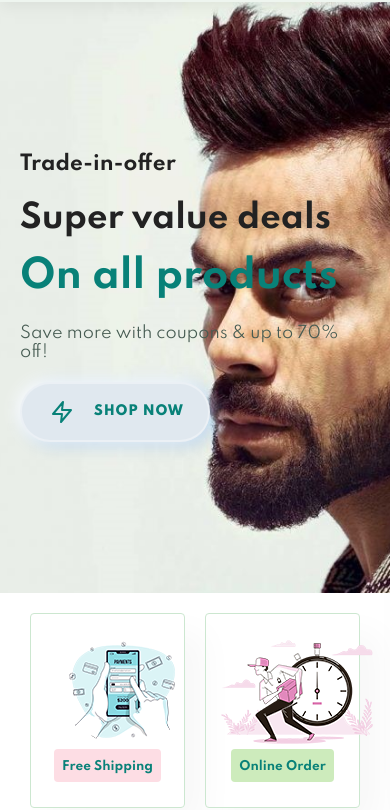
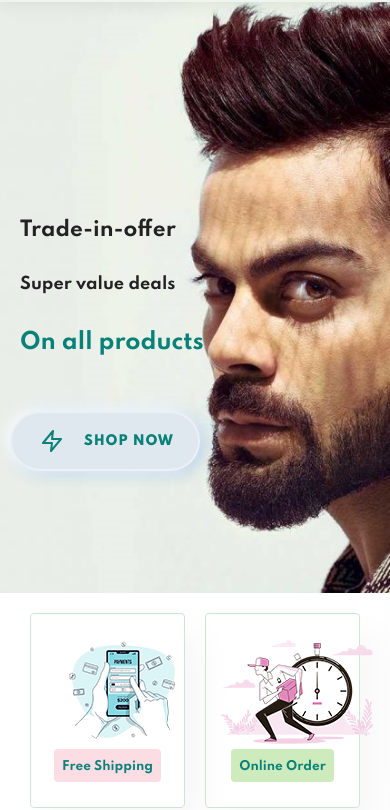
Before and after one commit to Sarankumar1812/cara-e-commerce, a plain HTML site: page index.html in a window 390 px wide. Shown: the part 63-873 px from the top of the page. Drawn offline with Linux system fonts and the light colour scheme.

Commit message:
style.css

```diff
--- a/style.css
+++ b/style.css
@@ -754,16 +754,29 @@ footer .copyright {
   }
 
   h1 {
-    font-size: 38px;
+    font-size: 22px;
   }
 
   h2 {
-    font-size: 32px;
+    font-size: 16px;
   }
 
   #hero {
     padding: 0 20px;
     background-position: 70%;
+  }
+
+  #hero p{
+    display: none;
+  }
+
+  #hero button {
+    display: flex;
+    gap: 20px;
+    position: absolute;
+    bottom: 310px;
+    left: 10px;
+
   }
 
   #feature {
```
